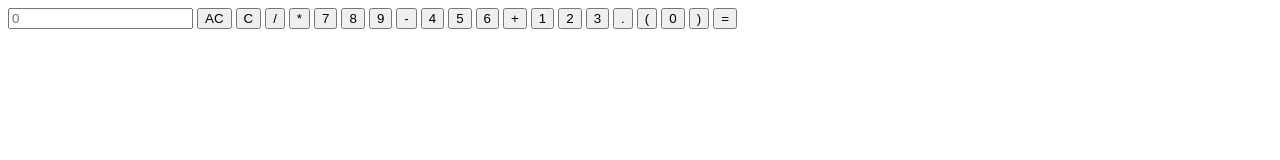
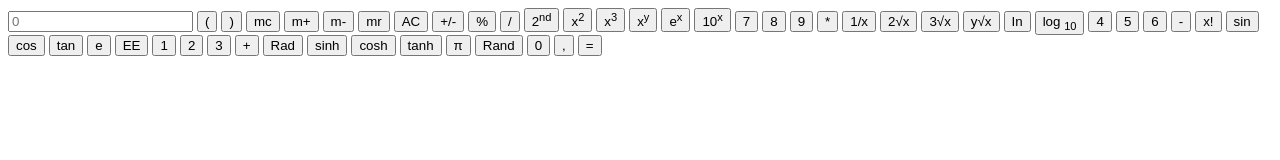
Before and after one commit to greddy119/Calculator2, a plain HTML site: page ProiectCalculator/index.html in a window 1280 px wide. Drawn offline with Linux system fonts and the light colour scheme.

Commit message:
am adaugat html

```diff
--- a/ProiectCalculator/index.html
+++ b/ProiectCalculator/index.html
@@ -9,30 +9,61 @@
 <div class="calculator">
     <input type="text" class="screen" id="screen" placeholder="0">
 
-    <button class="symbol" onclick="wipe()">AC</button>
-    <button class="symbol" onclick="wipe()">C</button>
-    <button class="symbol" onclick="show('/')">/</button>
-    <button class="symbol" onclick="show('*')">*</button>
+    <button class="symbol">(</button>
+    <button class="symbol">)</button>
+    <button class="symbol">mc</button>
+    <button class="symbol">m+</button>
+    <button class="symbol">m-</button>
+    <button class="symbol">mr</button>
+    <button class="symbol">AC</button>
+    <button class="symbol">+/-</button>
+    <button class="symbol">%</button>
+    <button class="symbol">/</button>
 
-    <button class="symbol" onclick="show('7')">7</button>
-    <button class="symbol" onclick="show('8')">8</button>
-    <button class="symbol" onclick="show('9')">9</button>
-    <button class="symbol" onclick="show('-')">-</button>
+    <button class="symbol">2<sup>nd</sup></button>
+    <button class="symbol">x<sup>2</sup></button>
+    <button class="symbol">x<sup>3</sup></button>
+    <button class="symbol">x<sup>y</sup></button>
+    <button class="symbol">e<sup>x</sup></button>
+    <button class="symbol-zece">10<sup>x</sup></button>
+    <button class="symbol-sapte">7</button>
+    <button class="symbol-opt">8</button>
+    <button class="symbol-noua">9</button>
+    <button class="symbol-inmultire">*</button>
 
-    <button class="symbol" onclick="show('4')">4</button>
-    <button class="symbol" onclick="show('5')">5</button>
-    <button class="symbol" onclick="show('6')">6</button>
-    <button class="symbol" onclick="show('+')">+</button>
+    <button class="symbol">1/x</button>
+    <button class="symbol">2√x</button>
+    <button class="symbol">3√x</button>
+    <button class="symbol">y√x</button>
+    <button class="symbol">In</button>
+    <button class="symbol">log <sub>10</sub></button>
+    <button class="symbol-patru">4</button>
+    <button class="symbol-cinci">5</button>
+    <button class="symbol-sase">6</button>
+    <button class="symbol-minus">-</button>
 
-    <button class="symbol" onclick="show('1')">1</button>
-    <button class="symbol" onclick="show('2')">2</button>
-    <button class="symbol" onclick="show('3')">3</button>
-    <button class="symbol" onclick="show('.')">.</button>
+    <button class="symbol">x!</button>
+    <button class="symbol">sin</button>
+    <button class="symbol">cos</button>
+    <button class="symbol">tan</button>
+    <button class="symbol">e</button>
+    <button class="symbol">EE</button>
+    <button class="symbol-unu">1</button>
+    <button class="symbol-doi">2</button>
+    <button class="symbol-trei">3</button>
+    <button class="symbol-plus">+</button>
 
-    <button class="symbol" onclick="show('(')">(</button>
-    <button class="symbol" onclick="show('0')">0</button>
-    <button class="symbol" onclick="show(')')">)</button>
-    <button class="symbol" onclick="show('=')">=</button>
+    <button class="symbol">Rad</button>
+    <button class="symbol">sinh</button>
+    <button class="symbol">cosh</button>
+    <button class="symbol">tanh</button>
+    <button class="symbol">&#960;</button>
+    <button class="symbol">Rand</button>
+    <button class="symbol-zero">0</button>
+    <button class="symbol-virgula">,</button>
+    <button class="symbol-egal">=</button>
+
+
 </div>
 
 
```
Also changed, not shown: ProiectCalculator/style.css (added).
